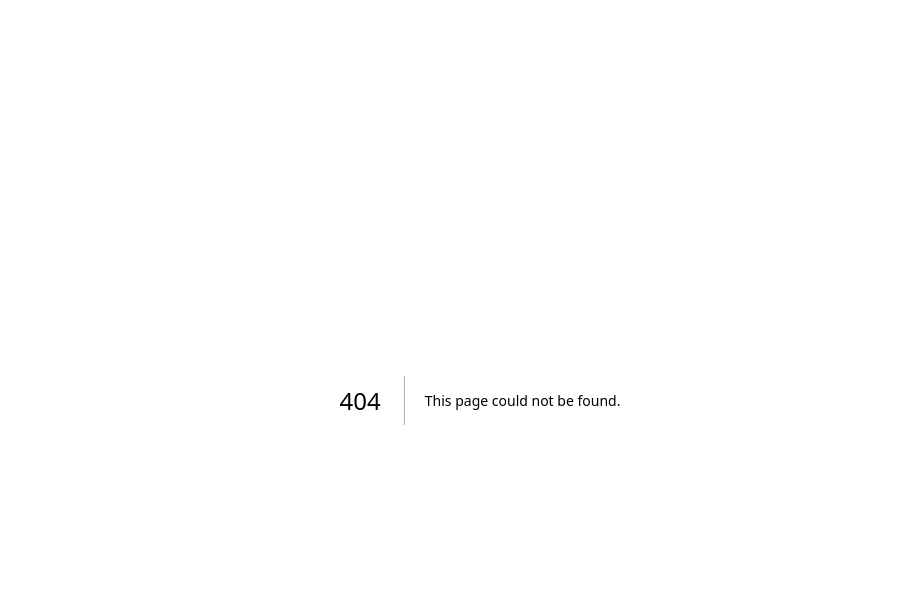
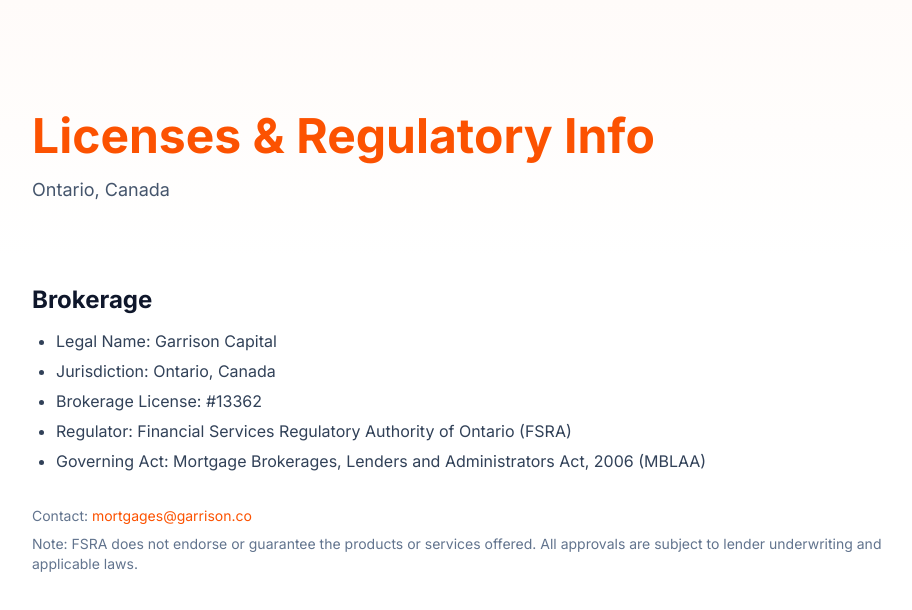
Before and after one commit to guangyusong/finley-landing-page, a Next.js app: page /licenses in a window 1280 px wide. Before the commit this address had no page. Shown: the top 610 px of the page, without its empty margins (160-1072 px from the left). Built offline with nearby package versions, Linux system fonts and the light colour scheme.

Commit message:
Canada polish: CAD currency labels, consistent 'Garrison Capital' naming, add Licenses page, sitemap and robots, link Licenses; unify Terms labels.

```diff
--- a/app/layout.tsx
+++ b/app/layout.tsx
@@ -8,30 +8,30 @@
 });
 
 export const metadata: Metadata = {
-  title: "Garrison - Fast Mortgage Approvals in Toronto, Canada",
+  title: "Garrison Capital - Fast Mortgage Approvals in Toronto, Canada",
   description: "Get your mortgage approved in days, not weeks — serving Toronto and the Greater Toronto Area (GTA). Streamlined process, transparent pricing, and personalized support.",
   keywords: ["mortgage", "home loans", "fast approval", "mortgage rates", "home financing", "Toronto", "Ontario", "Canada", "GTA"],
-  authors: [{ name: "Garrison" }],
+  authors: [{ name: "Garrison Capital" }],
   metadataBase: new URL('https://garrison.mortgage'),
   openGraph: {
     type: "website",
     locale: "en_CA",
     url: "https://garrison.mortgage",
-    title: "Garrison - Fast Mortgage Approvals in Toronto, Canada",
+    title: "Garrison Capital - Fast Mortgage Approvals in Toronto, Canada",
     description: "Get your mortgage approved in days, not weeks — serving Toronto and the GTA. Streamlined process, transparent pricing, and personalized support.",
-    siteName: "Garrison",
+    siteName: "Garrison Capital",
     images: [
       {
         url: "/og-image.webp",
         width: 1200,
         height: 630,
-        alt: "Garrison - Fast Mortgage Approvals",
+        alt: "Garrison Capital - Fast Mortgage Approvals",
       },
     ],
   },
   twitter: {
     card: "summary_large_image",
-    title: "Garrison - Fast Mortgage Approvals in Toronto, Canada",
+    title: "Garrison Capital - Fast Mortgage Approvals in Toronto, Canada",
     description: "Get your mortgage approved in days, not weeks — serving Toronto and the GTA. Streamlined process, transparent pricing, and personalized support.",
     images: ["/og-image.webp"],
   },
--- /dev/null
+++ b/app/licenses/page.tsx
@@ -0,0 +1,48 @@
+import type { Metadata } from "next";
+
+export const metadata: Metadata = {
+  title: "Licenses | Garrison Capital (Ontario, Canada)",
+  description: "Regulatory information for Garrison Capital, a licensed Ontario mortgage brokerage (License #13362) regulated by FSRA under the MBLAA.",
+};
+
+export default function LicensesPage() {
+  return (
+    <div className="bg-white text-slate-900">
+      <section className="relative pt-28 pb-14 px-6 bg-gradient-to-b from-orange-50/40 to-white">
+        <div className="max-w-4xl mx-auto">
+          <h1 className="text-4xl sm:text-5xl font-bold mb-4">
+            <span className="bg-gradient-to-r from-orange-600 via-orange-500 to-orange-600 bg-clip-text text-transparent">
+              Licenses & Regulatory Info
+            </span>
+          </h1>
+          <p className="text-slate-600 text-lg">Ontario, Canada</p>
+        </div>
+      </section>
+
+      <section className="py-6 pb-24 px-6">
+        <div className="max-w-4xl mx-auto space-y-8 text-slate-700 leading-relaxed">
+          <div>
+            <h2 className="text-2xl font-bold text-slate-900 mb-3">Brokerage</h2>
+            <ul className="list-disc pl-6 space-y-1">
+              <li>Legal Name: Garrison Capital</li>
+              <li>Jurisdiction: Ontario, Canada</li>
+              <li>Brokerage License: #13362</li>
+              <li>Regulator: Financial Services Regulatory Authority of Ontario (FSRA)</li>
+              <li>Governing Act: Mortgage Brokerages, Lenders and Administrators Act, 2006 (MBLAA)</li>
+            </ul>
+          </div>
+
+          <div className="text-sm text-slate-500">
+            <p>
+              Contact: <a href="mailto:mortgages@garrison.co" className="text-orange-600 hover:underline">mortgages@garrison.co</a>
+            </p>
+            <p className="mt-2">
+              Note: FSRA does not endorse or guarantee the products or services offered. All
+              approvals are subject to lender underwriting and applicable laws.
+            </p>
+          </div>
+        </div>
+      </section>
+    </div>
+  );
+}
--- a/app/page.tsx
+++ b/app/page.tsx
@@ -77,7 +77,7 @@
         <div className="relative h-6 md:h-7 w-auto">
           <Image
             src="/garrison-logo-dark.png"
-            alt="Garrison"
+            alt="Garrison Capital"
             width={120}
             height={28}
             className="h-full w-auto"
@@ -267,9 +267,9 @@
               </div>
               <div>
                 <div className="text-6xl sm:text-7xl font-bold bg-gradient-to-br from-orange-600 to-orange-700 bg-clip-text text-transparent mb-3">
-                  $<Counter value={500} />M+
+                  CAD <Counter value={500} />M+
                 </div>
-                <div className="text-lg sm:text-xl text-slate-900 font-semibold mb-2">Mortgages Funded</div>
+                <div className="text-lg sm:text-xl text-slate-900 font-semibold mb-2">Mortgages Funded (CAD)</div>
                 <div className="text-sm sm:text-base text-slate-500">Helping families achieve their dreams</div>
               </div>
               <div>
@@ -496,6 +496,9 @@
               </div>
               <p className="text-slate-600 text-base sm:text-lg">on average, without sacrificing quality or care</p>
             </div>
+            <p className="mt-4 text-center text-xs text-slate-500">
+              Timelines and approvals vary by applicant, documentation, and lender. Ontario files shown for illustration; not a guarantee of approval.
+            </p>
           </AnimatedSection>
         </div>
       </section>
@@ -670,11 +673,11 @@
                     required
                   >
                     <option value="">Select amount...</option>
-                    <option value="under-200k">Under $200,000</option>
-                    <option value="200k-400k">$200,000 - $400,000</option>
-                    <option value="400k-600k">$400,000 - $600,000</option>
-                    <option value="600k-800k">$600,000 - $800,000</option>
-                    <option value="over-800k">Over $800,000</option>
+                    <option value="under-200k">Under $200,000 CAD</option>
+                    <option value="200k-400k">$200,000 - $400,000 CAD</option>
+                    <option value="400k-600k">$400,000 - $600,000 CAD</option>
+                    <option value="600k-800k">$600,000 - $800,000 CAD</option>
+                    <option value="over-800k">Over $800,000 CAD</option>
                   </select>
                 </div>
 
@@ -700,7 +703,7 @@
                 <p className="text-sm text-slate-500 text-center">
                   By submitting this form, you agree to our{' '}
                   <a href="/privacy-policy" className="text-orange-600 hover:underline">Privacy Policy</a> and{' '}
-                  <a href="/terms" className="text-orange-600 hover:underline">Terms of Service</a>
+                  <a href="/terms" className="text-orange-600 hover:underline">Terms and Conditions</a>
                 </p>
               </form>
             </div>
@@ -716,7 +719,7 @@
               <div className="relative h-8 w-auto mb-4">
                 <Image
                   src="/garrison-logo-light.png"
-                  alt="Garrison"
+                  alt="Garrison Capital"
                   width={140}
                   height={32}
                   className="h-full w-auto"
@@ -748,8 +751,8 @@
               <h4 className="text-white font-semibold mb-4">Legal</h4>
               <ul className="space-y-2 text-sm">
                 <li><a href="/privacy-policy" className="hover:text-white transition-colors">Privacy policy</a></li>
-                <li><a href="/terms" className="hover:text-white transition-colors">Terms of service</a></li>
-                <li><a href="#" className="hover:text-white transition-colors">Licenses</a></li>
+                <li><a href="/terms" className="hover:text-white transition-colors">Terms and Conditions</a></li>
+                <li><a href="/licenses" className="hover:text-white transition-colors">Licenses</a></li>
               </ul>
             </div>
           </div>
--- /dev/null
+++ b/app/robots.txt/route.ts
@@ -0,0 +1,8 @@
+export function GET() {
+  const body = `User-agent: *
+Allow: /
+Sitemap: https://garrison.mortgage/sitemap.xml`;
+  return new Response(body, {
+    headers: { "Content-Type": "text/plain; charset=utf-8" },
+  });
+}
--- /dev/null
+++ b/app/sitemap.ts
@@ -0,0 +1,12 @@
+import type { MetadataRoute } from "next";
+
+export default function sitemap(): MetadataRoute.Sitemap {
+  const base = "https://garrison.mortgage"; // Update if canonical domain differs
+  const now = new Date().toISOString();
+  return [
+    { url: `${base}/`, lastModified: now, changeFrequency: "weekly", priority: 1 },
+    { url: `${base}/privacy-policy`, lastModified: now, changeFrequency: "yearly", priority: 0.6 },
+    { url: `${base}/terms`, lastModified: now, changeFrequency: "yearly", priority: 0.6 },
+    { url: `${base}/licenses`, lastModified: now, changeFrequency: "yearly", priority: 0.5 },
+  ];
+}
```
